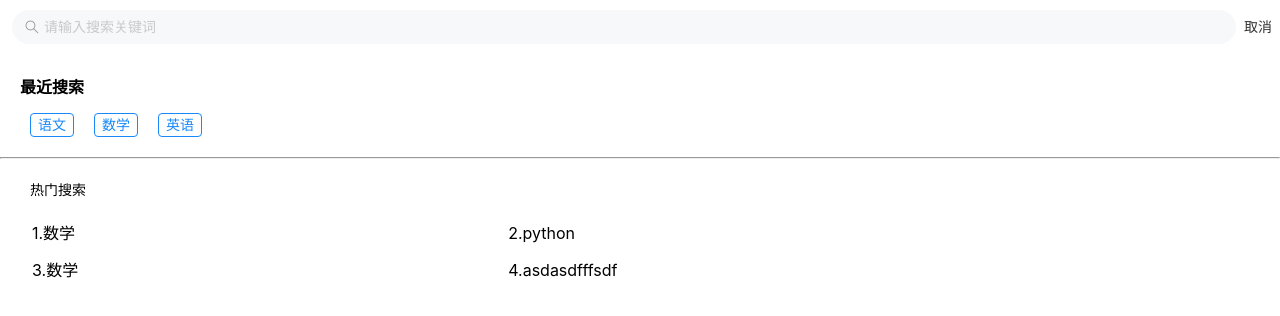
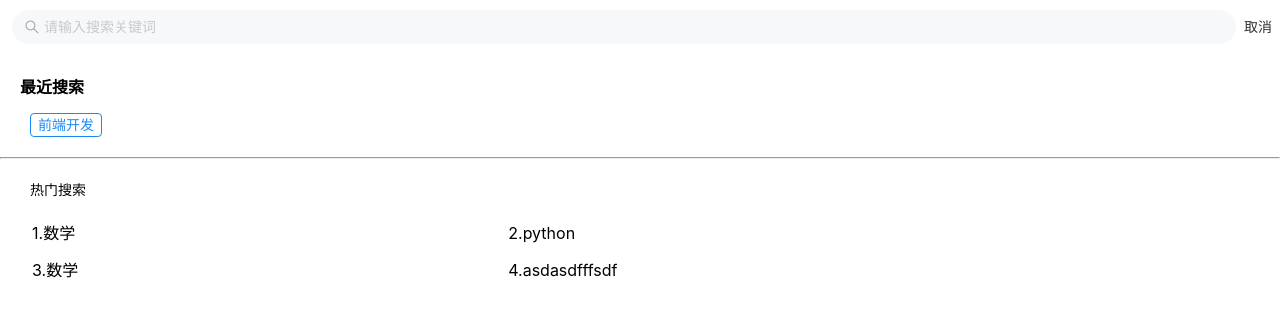
Before and after one commit to fairytail19991019/web2202, a Vue app in the folder kzkt-pro/: page /search/search_index in a window 1280 px wide. Shown: the top 316 px of the page. Built offline with nearby package versions, Linux system fonts and the light colour scheme; what mint-ui would draw is missing.

Commit message:
2022-06-16-08-52

```diff
--- a/kzkt-pro/src/components/ZuJian01.vue
+++ b/kzkt-pro/src/components/ZuJian01.vue
@@ -3,7 +3,6 @@
     <router-link to="/mydetails">
       <van-card
         class="van-card"
-        :desc="zujian.content"
         :title="zujian.content"
         thumb="/java/java(1).jpg"
       >
--- a/kzkt-pro/src/views/Search.vue
+++ b/kzkt-pro/src/views/Search.vue
@@ -11,12 +11,12 @@
         @cancel="onCancel"
       />
     </form>
+
     <router-view/>
   </div>
 </template>
 
 <script>
-
 export default {
   data() {
     return {
@@ -33,9 +33,6 @@ export default {
     onCancel() {
       this.$router.push('/home/index')
     },
-    // childClick(e){
-    //   console.log('子路由传来的值='+e);
-    // }
   },
 };
 </script>
--- a/kzkt-pro/src/views/SearchIndex.vue
+++ b/kzkt-pro/src/views/SearchIndex.vue
@@ -6,9 +6,7 @@
         <span>最近搜索</span>
       </div>
       <div>
-        <van-tag plain type="primary" size="large">语文</van-tag>
-        <van-tag plain type="primary" size="large">数学</van-tag>
-        <van-tag plain type="primary" size="large">英语</van-tag>
+        <van-tag plain type="primary" size="large" ref="lastsearch" @click="app()" :a="search">前端开发</van-tag>
       </div>
     </div>
 
@@ -19,8 +17,8 @@
       <div>
         <table>
           <tr>
-            <td>1.数学</td>
-            <td>2.python</td>
+            <td>1.<span>数学</span></td>
+            <td>2.<span>python</span></td>
           </tr>
           <tr>
             <td>3.数学</td>
@@ -34,7 +32,29 @@
 </template>
 
 <script>
-export default {};
+export default {
+  data() {
+    return {
+      subject: [],
+      search:'',
+    }
+  },
+  methods:{
+    getdata() {
+      this.axios.get('/items/subject').then(res=>{
+        console.log(res);
+        this.subject=res.data.result
+      })
+    },
+
+    app(){
+      console.log(this.$refs.lastsearch.innerText);
+      let lastsearch=this.$refs.lastsearch.innerText
+      this.search=lastsearch
+      // this.$emit('childClick',search)
+    }
+  }
+};
 </script>
 
 <style lang="scss" scoped>
```
